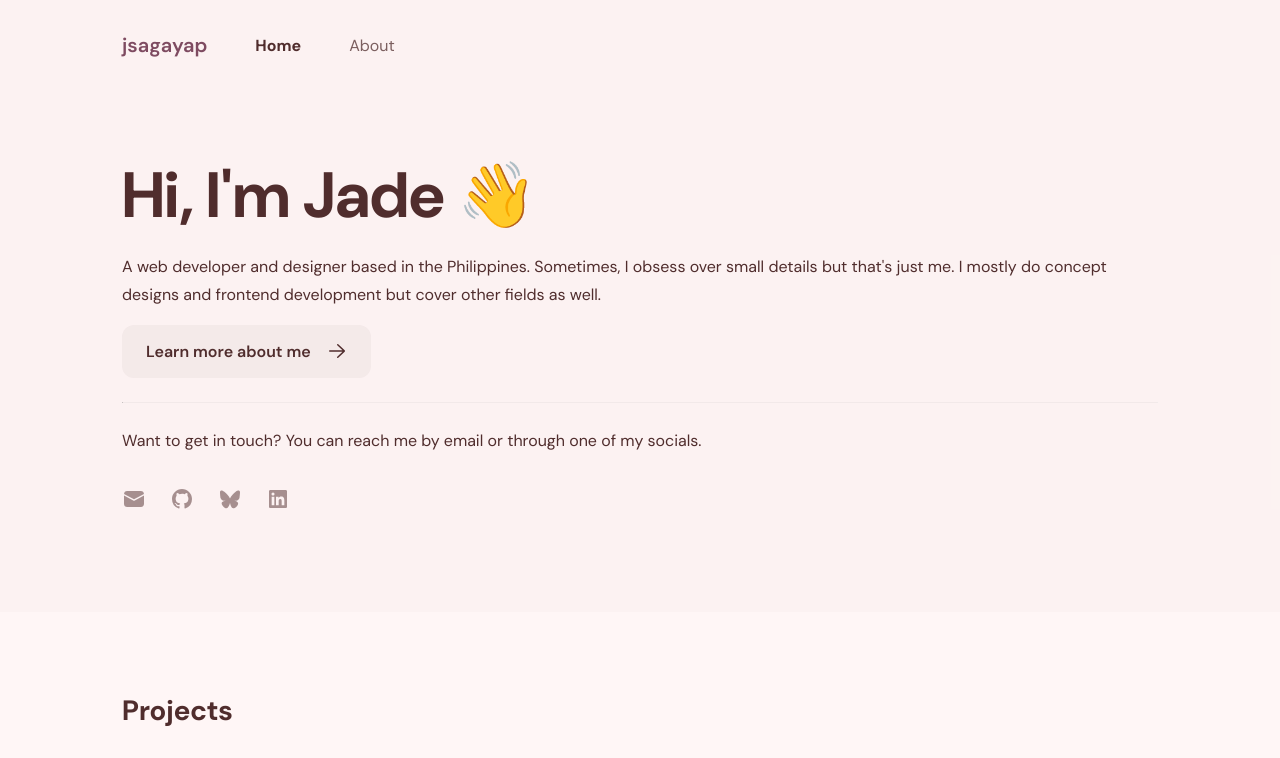
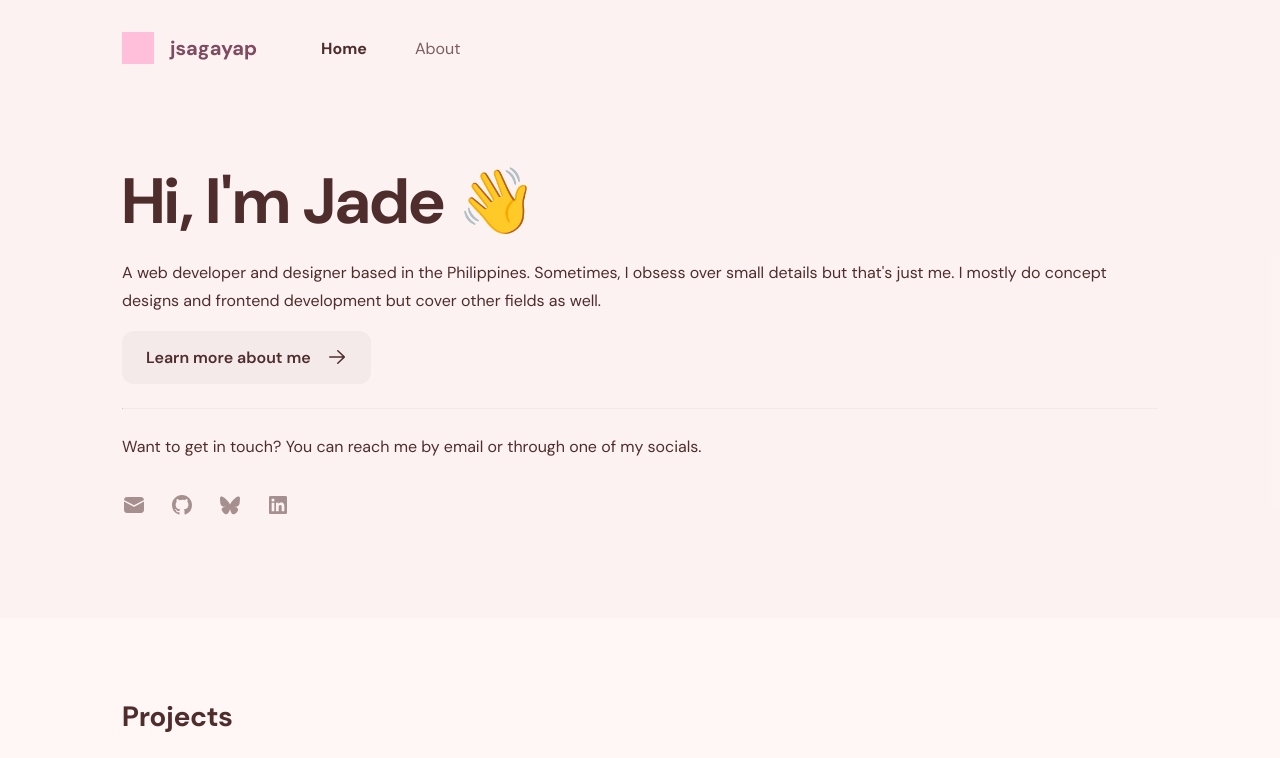
Before and after one commit to jsagayap/web, an Astro site: page / in a window 1280 px wide. Shown: the top 758 px of the page. Built offline with nearby package versions, Linux system fonts and the light colour scheme; Astro itself is replaced by a stand-in of ours; no server answers.

Commit message:
feat: improve logo

```diff
--- a/src/components/Nav.astro
+++ b/src/components/Nav.astro
@@ -9,7 +9,14 @@ const regex = /^\/works\/.*/;
 <header class={ regex.test(current) ? "work" : undefined }>
   <nav class={current == "/" ? "home" : undefined}>
     <div class="nav">
-      <a href="/" class="logo" aria-label="Home">jsagayap</a>
+      <a href="/" class="logo" aria-label="Home">
+        <div class="logomark">
+          <svg width="32" height="32" viewBox="0 0 32 32" fill="none" xmlns="http://www.w3.org/2000/svg">
+            <rect width="32" height="32" fill="#FFBFDB"/>
+          </svg>
+        </div>
+        <span>jsagayap</span>
+      </a>
       <div class="menu">
         <div class="menu-icon">
           <div class="line"></div>
@@ -36,7 +43,7 @@ const regex = /^\/works\/.*/;
     max-width: 1100px;
     display: flex;
     align-items: center;
-    gap: 3rem;
+    gap: 4rem;
     margin: 0 auto;
     padding: 2rem 0;
     box-sizing: border-box;
@@ -158,11 +165,18 @@ const regex = /^\/works\/.*/;
     }
   }
   .logo {
+    display: flex;
+    align-items: center;
     color: #7e4b61;
     text-decoration: none;
     font-size: 1.25rem;
-    font-weight: 600;
+    font-weight: 700;
     position: relative;
+    gap: 1rem;
+  }
+  .logomark {
+    width: 2rem;
+    height: 2rem;
   }
   .nav-links a {
     color: color-mix(in srgb, currentColor, transparent 25%);
```
